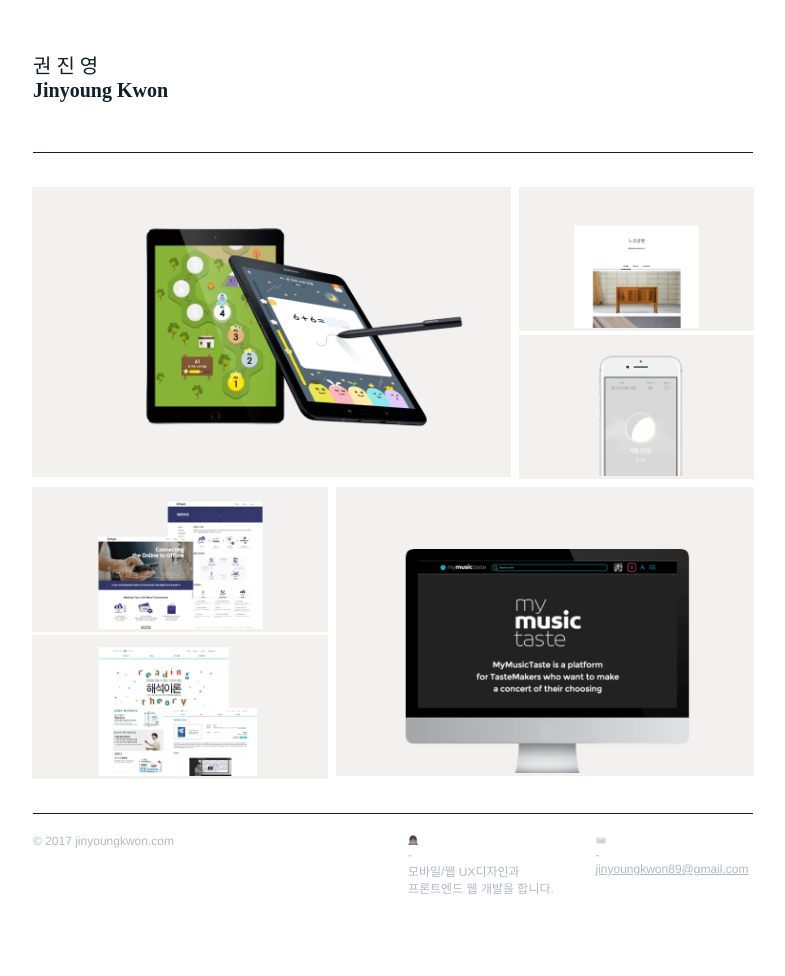
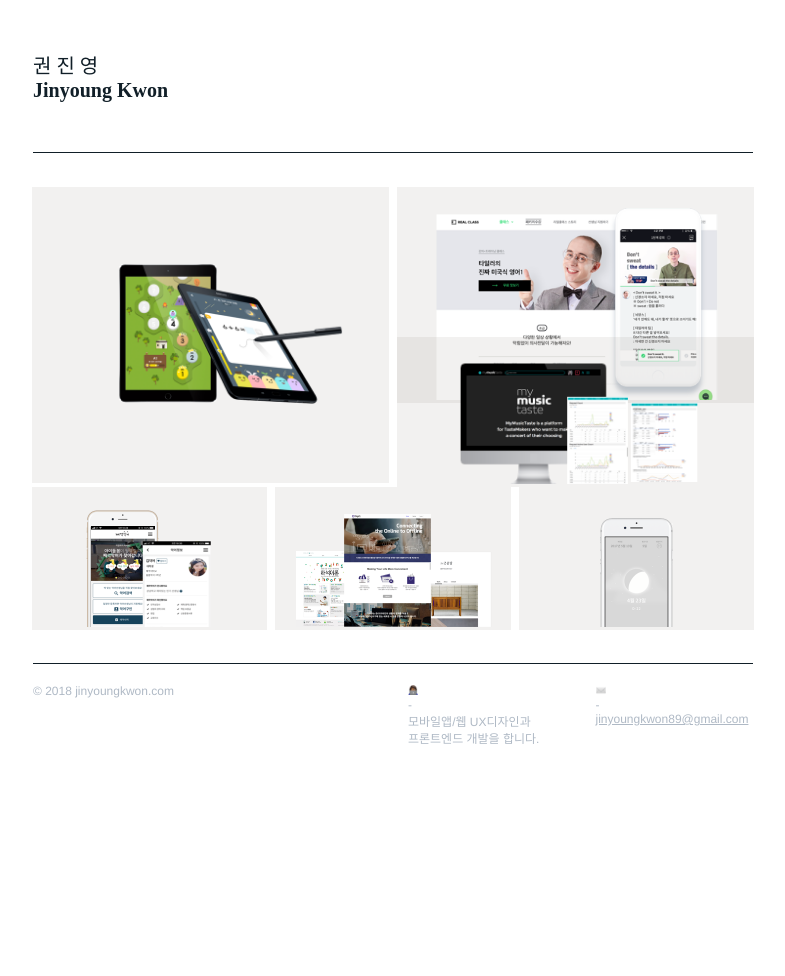
Before and after one commit to lilory/lilory.github.com, a PHP site: page / in a window 1280 px wide. Shown: the whole page, without its empty margins (247-1032 px from the left). After the commit the page ends 744 px from the top, so only its background shows below. Run offline with PHP 8.4, Linux system fonts and the light colour scheme; some web fonts are replaced.

```diff
--- a/css/style.css
+++ b/css/style.css
@@ -3,7 +3,7 @@
 @import url('https://fonts.googleapis.com/css?family=Nunito|Muli');
 
 /*init*/
-html, body{font-family: "Helvetica Neue",Helvetica,Arial; max-width: 720px; margin:0 auto; font-weight:400; font-size: 15px; color:#111f28;}
+html, body{font-family: "Helvetica Neue",Helvetica,Arial; max-width:720px; margin:0 auto; font-weight:400; font-size: 15px; color:#111f28;}
 
 a, a:hover, a:active, a:visited{
 	color: #111f28;
@@ -52,7 +52,7 @@ p{
 	height:300px;
 }
 .small-row{
-	height:147.5px;
+	height:150px;
 }
 .content-box{
 	overflow: hidden;
@@ -89,7 +89,7 @@ p{
 	-ms-transform: translate(-50%, -50%);
 }
 .bg-box-overlay .title{
-	font-size: 20px;
+	font-size: 15px;
 	font-weight: 700;
 }
 
--- a/index.html
+++ b/index.html
@@ -15,7 +15,7 @@
 
 	<!-- css -->
 	<link rel="stylesheet" type="text/css" media="all" href="/css/bootstrap-grid.min.css">
-	<link rel="stylesheet" type="text/css" media="all" href="/css/style.css">
+	<link rel="stylesheet" type="text/css" media="all" href="/css/style.css?sss">
 
 </head>
 
@@ -31,33 +31,34 @@
 
 	<!-- main content -->
 	<div id="main-content" class="container">
+
 		<!-- first row	 -->
 		<div class="row big-row">
-			<a class="col-md-8 col-sm-12 content-box" href="/works/knowre">
+			<a class="col-md-6 col-sm-12 content-box" href="/works/knowre">
 				<div class="bg-box">
 					<img src="/img/thumnail_knowre.png">
 					<div class="bg-box-overlay">
-						<p class="title">연산노리</p>
+						<p class="title">knowre</p>
 					</div>
 				</div>
 			</a>
-			<div class="col-md-4">
+			<div class="col-md-6">
 				<div class="row small-row">
-					<a class="col-md-12 content-box" href="/works/slow">
+					<a class="col-md-12 content-box" href="/works/qualson">
 						<div class="bg-box">
-							<img src="/img/thumnail_slow.png">
+							<img src="/img/thumnail_qualson.png">
 							<div class="bg-box-overlay">
-								<p class="title">느긋공방</p>
+								<p class="title">리얼클래스/브릿잉글리쉬</p>
 							</div>
 						</div>
 					</a>
 				</div>
 				<div class="row small-row">
-					<a class="col-md-12 content-box" href="/works/cycle">
+					<a class="col-md-12 content-box" href="/works/mmt">
 						<div class="bg-box">
-							<img src="/img/thumnail_cycle.png">
+							<img src="/img/thumnail_mmt.png">
 							<div class="bg-box-overlay">
-								<p class="title">Cycle</p>
+								<p class="title">MyMusicTaste</p>
 							</div>
 						</div>
 					</a>
@@ -65,34 +66,29 @@
 			</div>
 		</div>
 		<!-- second row		 -->
-		<div class="row big-row">
-			<div class="col-md-5">
 		<div class="row small-row">
-					<a class="col-md-12 content-box" href="/works/digiq">
+
+			<a class="col-md-4 content-box" href="/works/tictoc">
 				<div class="bg-box">
-							<img src="/img/thumnail_digiq.png">
+					<img src="/img/thumnail_tt.png">
 					<div class="bg-box-overlay">
-								<p class="title">DigiQ</p>
+						<p class="title">째깍악어</p>
 					</div>
 				</div>
 			</a>
-				</div>
-				<div class="row small-row">
-					<a class="col-md-12 content-box" href="/works/ev">
+			<a class="col-md-4 content-box" href="/works/homepage">
 				<div class="bg-box">
-							<img src="/img/thumnail_ev.png">
+					<img src="/img/thumnail_homepage.png">
 					<div class="bg-box-overlay">
-								<p class="title">잉글리시비주얼</p>
+						<p class="title">홈페이지 제작</p>
 					</div>
 				</div>
 			</a>
-				</div>
-			</div>
-			<a class="col-md-7 content-box" href="/works/mmt">
+			<a class="col-md-4 content-box" href="/works/cycle">
 				<div class="bg-box">
-					<img src="/img/thumnail_mmt.png">
+					<img src="/img/thumnail_cycle.png">
 					<div class="bg-box-overlay">
-						<p class="title">마이뮤직테이스트</p>
+						<p class="title">cycle</p>
 					</div>
 				</div>
 			</a>
@@ -102,8 +98,8 @@
 	<!-- footer -->
 	<div id="footer" class="container">
 	  	<div class="row">
-	  		<div class="col-md-6">© 2017 jinyoungkwon.com</div>
-	  		<div class="col-md-3 section"><img src="/img/footer_1.png"><br>-<br>모바일/웹 UX디자인과<br>프론트엔드 웹 개발을 합니다.</div>
+	  		<div class="col-md-6">© 2018 jinyoungkwon.com</div>
+	  		<div class="col-md-3 section"><img src="/img/footer_1.png"><br>-<br>모바일앱/웹 UX디자인과<br>프론트엔드 개발을 합니다.</div>
 	  		<!-- <div class="col-md-3"><img src="/img/footer_2.png"><br>-<br>rapid prototyping<br>social influence</div> -->
 
 	  		<div class="col-md-3 section">
--- a/works/cycle.html
+++ b/works/cycle.html
@@ -35,7 +35,7 @@
 			<div class="col-md-8 works-info">
 				<div class="sub-title">2017.8 - <p style="color:darkgrey">현재 개발 중</p></div>
 				<br>-<br><br>
-				<div class="sub-title">UX디자인 및 프로토타입 개발</div>
+				<div class="sub-title">UX디자인 및 프로토타입 개발<br><span style="color:grey; font-size:10px">Sketch, Framer</span></div>
 				<br>-<br><br>
 				<p>Cycle(가제)은 생리주기 기록 어플리케이션으로, 몸의 순환작용을 달의 주기에 빗대어 달의 차고 비워지는 모습을 통해 자신의 몸에 대한 이해를 도울 수 있도록 설계하였습니다.</p>
 			</div>
@@ -53,8 +53,8 @@
 	<!-- footer -->
 	<div id="footer" class="container">
 	  	<div class="row">
-	  		<div class="col-md-6">© 2017 jinyoungkwon.com</div>
-	  		<div class="col-md-3 section"><img src="/img/footer_1.png"><br>-<br>모바일/웹 UX디자인과<br>프론트엔드 개발을 합니다.</div>
+	  		<div class="col-md-6">© 2018 jinyoungkwon.com</div>
+	  		<div class="col-md-3 section"><img src="/img/footer_1.png"><br>-<br>모바일앱/웹 UX디자인과<br>프론트엔드 개발을 합니다.</div>
 	  		<!-- <div class="col-md-3"><img src="/img/footer_2.png"><br>-<br>rapid prototyping<br>social influence</div> -->
 
 	  		<div class="col-md-3 section">
```
Also changed, not shown: works/digiq.html (deleted, +0 -67 lines), works/ev.html (deleted, +0 -67 lines), works/homepage.html (added, +77 -0 lines), works/knowre.html (+15 -13 lines), works/mmt.html (+7 -5 lines), works/slow.html (deleted, +0 -67 lines), img/footer_4.png (added), img/thumnail_cycle.png, img/thumnail_homepage.png (added), img/thumnail_knowre.png, img/thumnail_mmt.png, img/thumnail_qualson.png (added), img/thumnail_tt.png (added), img/works.png (added), 2 more files. Lines whose indentation alone changed are shown as unchanged.
